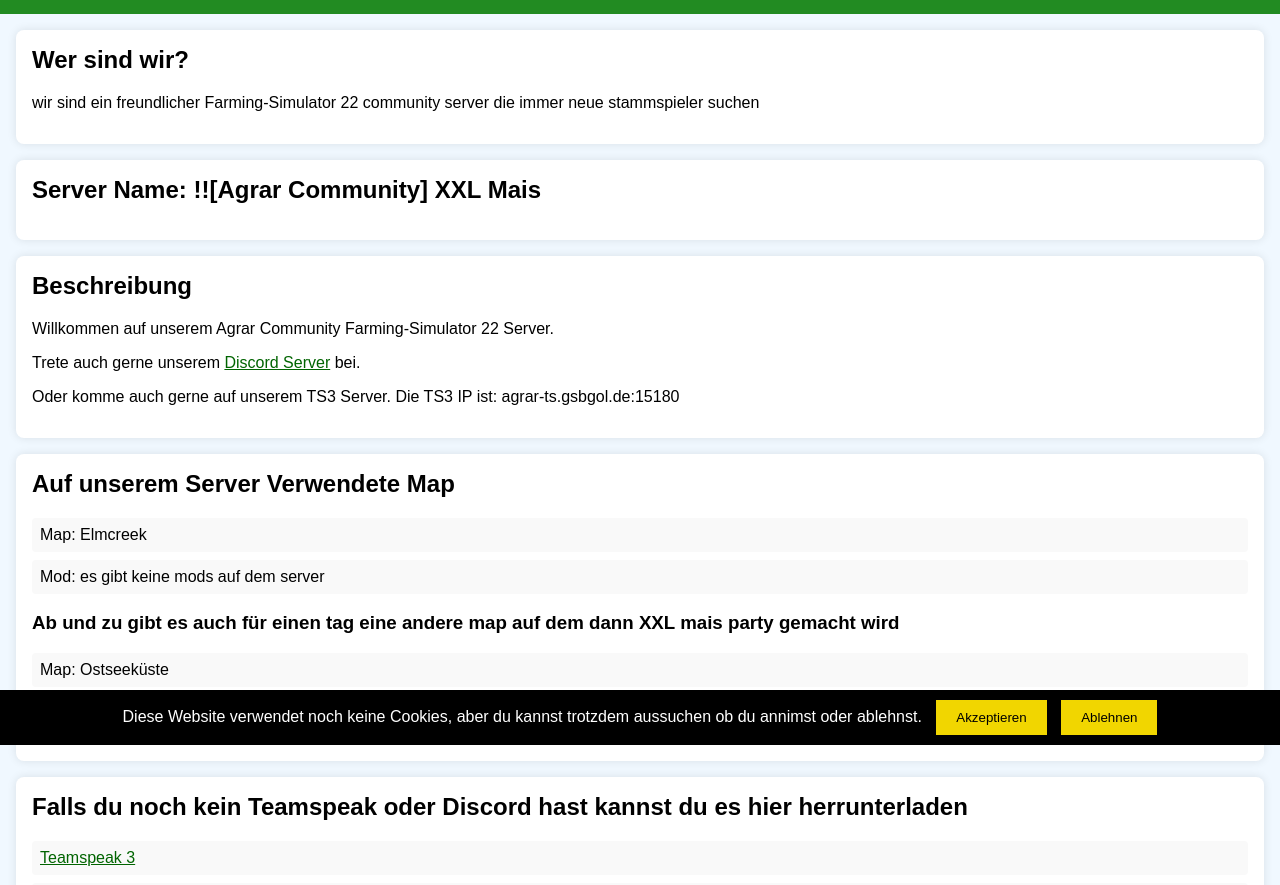
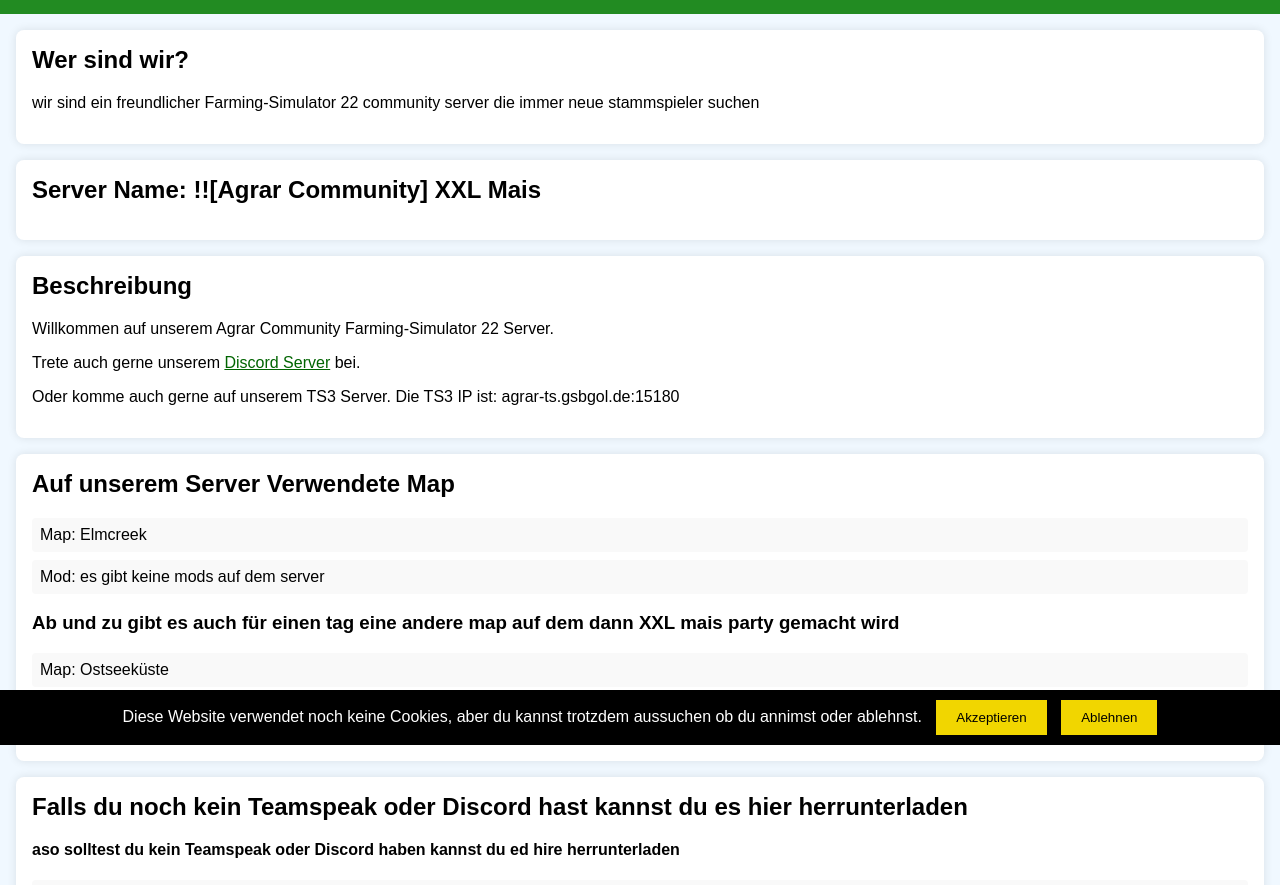
Before and after one commit to fojadrachi/agrar, a plain HTML site: page index.html in a window 1280 px wide. Shown: the part 55-940 px from the top of the page. Drawn offline with Linux system fonts and the light colour scheme.

Commit message:
Update index.html

```diff
--- a/index.html
+++ b/index.html
@@ -189,6 +189,7 @@
         </div>
         <div class="teamspeak-und-discord">
             <h2> Falls du noch kein Teamspeak oder Discord hast kannst du es hier herrunterladen</h2>
+            <h4>aso solltest du kein Teamspeak oder Discord haben kannst du ed hire herrunterladen</h4>
             <ul>
                 <li><a class="link-gruen" href="https://teamspeak.com/de/">Teamspeak 3</a></li>
                 <li><a class="link-gruen" href="https://discord.com">Discord</a></li>
```
